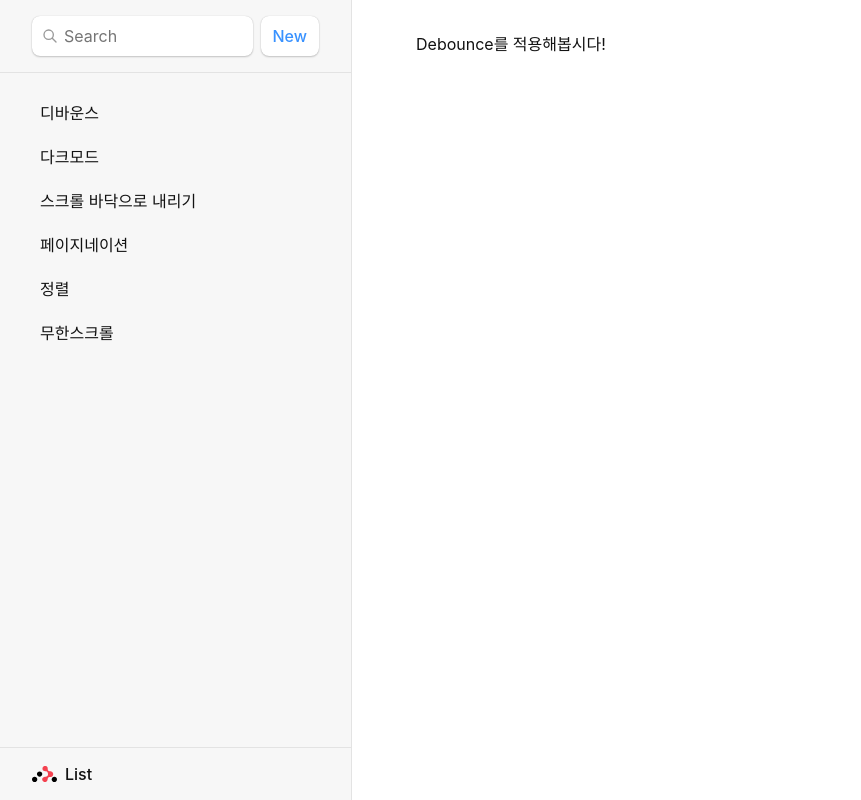
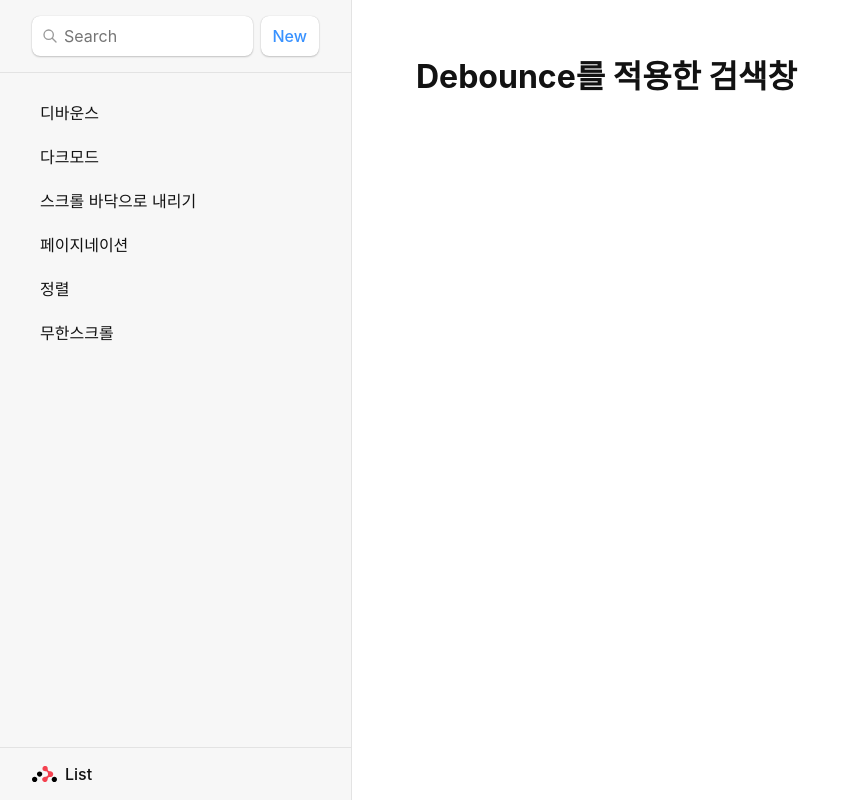
Before and after one commit to SeoHee3478/tea-code, a React (Vite) app in the folder app/: page /debounce in a window 1280 px wide. Shown: the whole page, without its empty margins (0-861 px from the left). Built offline with nearby package versions, Linux system fonts and the light colour scheme.

Commit message:
Fix: debounce 코드 수정

```diff
--- a/app/src/pages/Debounce/SearchResult.jsx
+++ b/app/src/pages/Debounce/SearchResult.jsx
@@ -1,13 +1,13 @@
 // 2. 검색 결과 컴포넌트 구현
 //   - countries prop을 통해서 국가 목록을 받고, 검색 중일 때는 로딩 표시를 하기 위해 searching prop받기
-//   - article에 aria-busy 속성 추가해주기
 //   - header에서 국가 숫자 설정해주기
 //   - map을 사용하여 리스트로 countries를 리스트로 보여주기
 //   - searching 가 true면 로딩중 안내 띄워주고 false면 리스트 보여주는 3항 연산자 구현하기
+//   - article에 aria-busy 속성 추가해주기
 
-export function SearchResults() {
+export function SearchResult() {
   return (
-    <article >
+    <article>
       <header>총 {0}개의 국가가 검색되었습니다.</header>
       <ul>
       </ul>
--- a/app/src/pages/Debounce/index.jsx
+++ b/app/src/pages/Debounce/index.jsx
@@ -8,15 +8,15 @@ const Debounce = () => {
   //  - 검색어를 입력할 때마다 국가 데이터를 가져오기 위해 useEffect를 사용하여 fetchCountries()함수 호출하기
   //  - 검색 진행 상황에 따라 countries 상태와 searching 상태 갱신되도록 하기
   // 5. Debounce 적용하기
-  //   - debounced 상태 추가하기
-  //   - debounced 상태를 변경하는 코드 useEffect사용해서 구현하기
+  //   - debouncedQuery 상태 추가하기
+  //   - debouncedQuery 상태를 변경하는 코드 useEffect사용해서 구현하기
   //       - 검색어 입력할 때 setTimeout 함수 사용하여 1초 지연 두고 지연된 검색어에 반영되도록 예약 걸기
   //       - clearTimeout()함수를 사용하여 1초가 경과되기 전에 다시 사용자가 검색어를 입력하면 이전에 호출된 예약을 취소하기
-  //   - 데이터 검색 할 때 debounced(우리가 지연 시킨 검색어)에 의존 되도록 변경
+  //   - 데이터 검색 할 때 debouncedQuery(우리가 지연 시킨 검색어)에 의존 되도록 변경
 
   return (
     <>
-      {"Debounce를 적용해봅시다!"}
+      <h1>Debounce를 적용한 검색창</h1>
     </>
   );
 }
```
